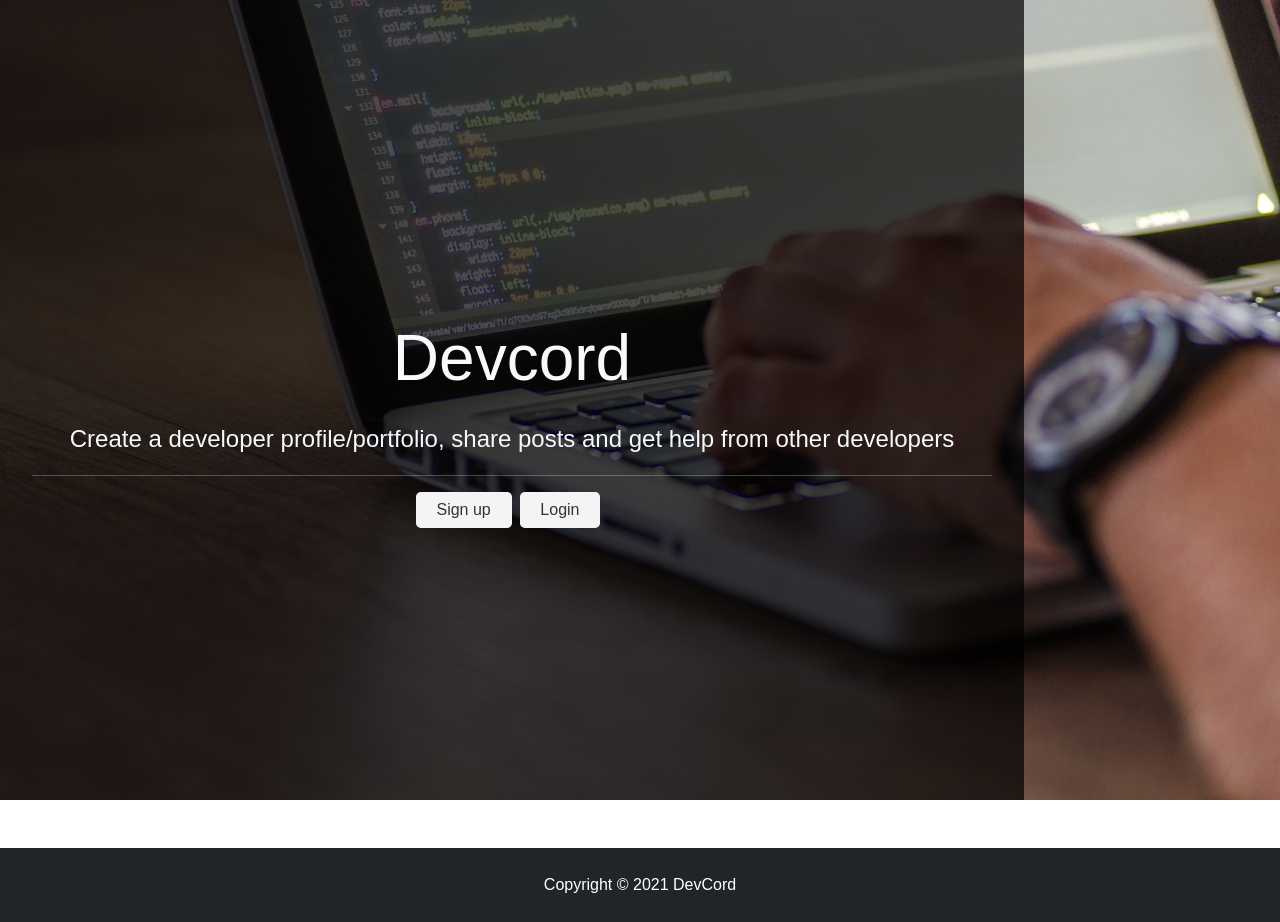
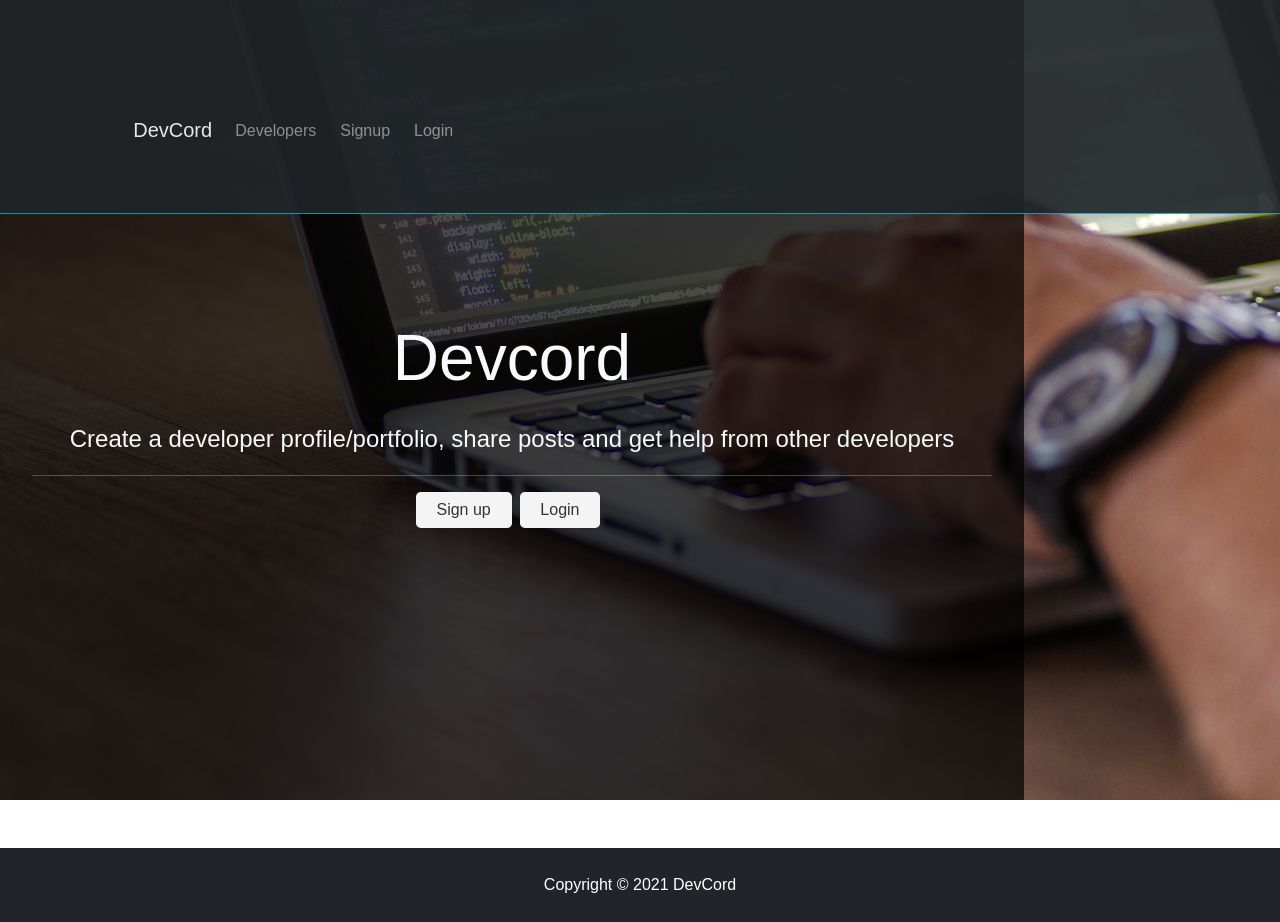
Before and after one commit to Buenaventura-Celine/DevCord, a React (Create React App) app in the folder client/: page /register in a window 1280 px wide. Built offline with nearby package versions, Linux system fonts and the light colour scheme.

Commit message:
Navbar created

```diff
--- a/client/src/App.js
+++ b/client/src/App.js
@@ -1,5 +1,6 @@
 import React, { Component } from 'react'
 
+import Navbar from './components/layout/Navbar'
 import Footer from './components/layout/Footer'
 import Landing from './components/layout/Landing'
 
@@ -9,6 +10,7 @@
   render() {
     return (
       <div className="App">
+        <Navbar />
         <Landing />
         <Footer />
       </div >
--- a/client/src/components/layout/Navbar.js
+++ b/client/src/components/layout/Navbar.js
@@ -3,9 +3,31 @@
 class Navbar extends Component {
     render() {
         return (
-            <div>
+            <nav className="navbar navbar-expand-sm navbar-dark bg-dark mb-4">
+                <div className="container">
+                    <a className="navbar-brand" href="landing.html">DevCord</a>
+                    <button className="navbar-toggler" type="button" data-toggle="collapse" data-target="#mobile-nav">
+                        <span className="navbar-toggler-icon"></span>
+                    </button>
 
-            </div>
+                    <div className="collapse navbar-collapse" id="mobile-nav">
+                        <ul className="navbar-nav mr-auto">
+                            <li className="nav-item">
+                                <a className="nav-link" href="profiles.html">Developers</a>
+                            </li>
+                        </ul>
+
+                        <ul className="navbar-nav ml-auto">
+                            <li className="nav-item">
+                                <a className="nav-link" href="register.html">Signup</a>
+                            </li>
+                            <li className="nav-item">
+                                <a className="nav-link" href="login.html">Login</a>
+                            </li>
+                        </ul>
+                    </div>
+                </div>
+            </nav>
         )
     }
 }
```
